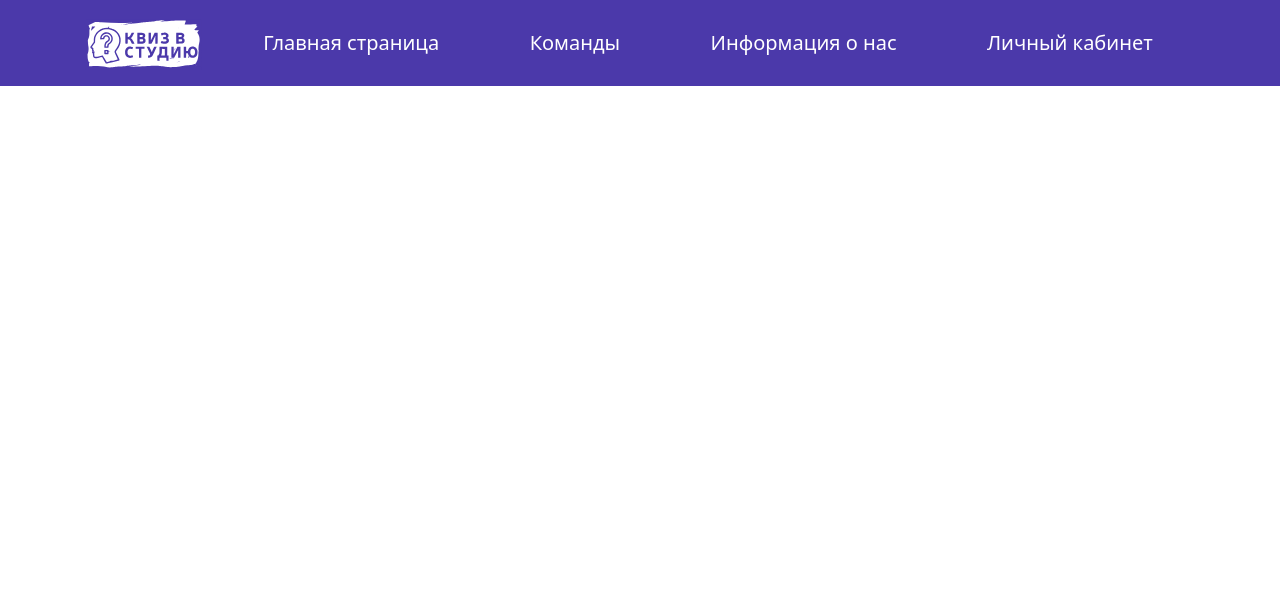
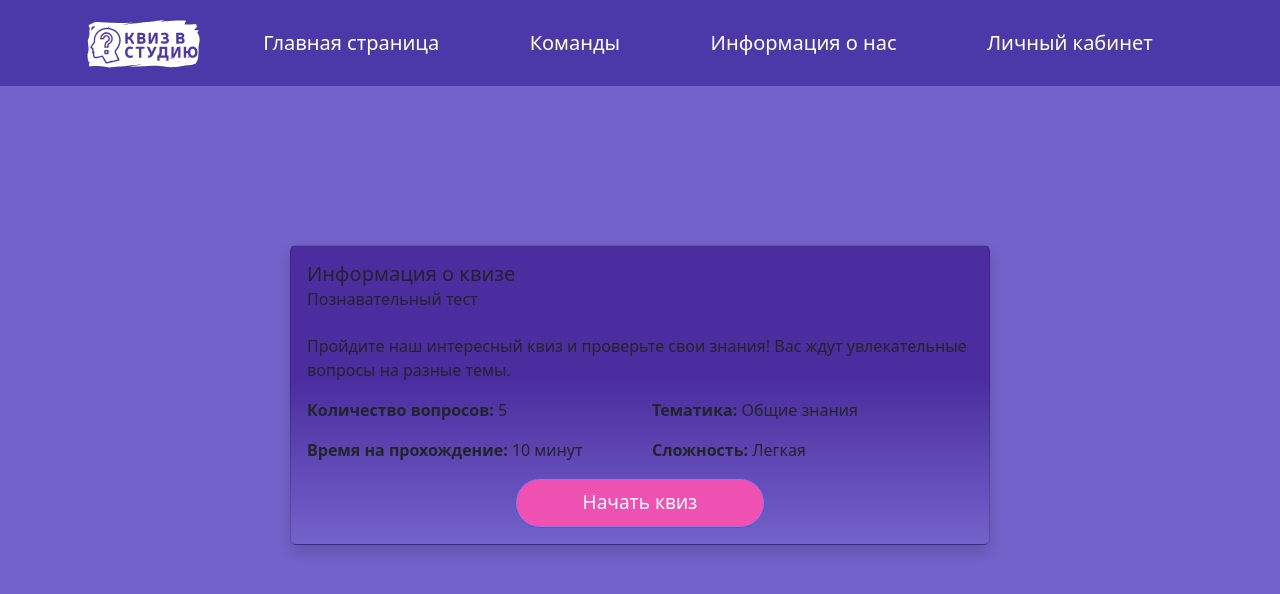
Before and after one commit to UkiMori2002/web_site-quiz, a React (Create React App) app: page /quiz_info in a window 1280 px wide. Shown: the top 594 px of the page. Built offline with nearby package versions, Linux system fonts and the light colour scheme.

Commit message:
add quiz info and LC

```diff
--- a/src/App.js
+++ b/src/App.js
@@ -5,6 +5,7 @@ import Team from './Pages/Team';
 import About_us from './Pages/About_us.js';
 import Personal_account from './Pages/Personal_account.js';
 import Choice_of_quiz from './Pages/Choice_of_quiz';
+import Quiz_info from './Pages/Quiz_info.js'
 import React from 'react';
 import { BrowserRouter as Router, Routes, Route } from 'react-router-dom';
 // import Footer from './Components/Footer';
@@ -16,10 +17,11 @@ function App() {
         <Router>
           <Header/>
           <Routes>
-            <Route path="/" element={<Choice_of_quiz />} />
+            <Route path="/" element={<Choice_of_quiz/>} />
             <Route path="/team" element={<Team/>}/>
             <Route path="/unformation_about_us" element={<About_us/>}/>
             <Route path="/personal_account" element={<Personal_account/>}/>
+            <Route path="/quiz_info" element={<Quiz_info/>} />
           </Routes>
         </Router>
       </div>
--- a/src/Pages/About_us.js
+++ b/src/Pages/About_us.js
@@ -1,12 +1,12 @@
 import React, { Component } from 'react'
-import {Container } from 'react-bootstrap'
+import { Container } from 'react-bootstrap'
 import gif from '../pictures/gif.gif';
 
-export default class Unformation_about_us extends Component {
+export default class extends Component {
   render() {
     return (
-      <div className='d-flex justify-content-center align-items-center row' style={{ height: '100vh' }}>
-        <Container className='row'>
+      <div className='d-flex justify-content-center align-items-center row' style={{ height: '98vh' }}>
+        <Container className='row' >
           <div className='col-md-6   col-12 offset-1'>
             <h1 className=' textBig'>Информация о нас</h1>
             <text className='textLitle'>Полное наименование: </text>
--- a/src/Pages/Choice_of_quiz.js
+++ b/src/Pages/Choice_of_quiz.js
@@ -9,7 +9,7 @@ import { Container, Row, Col, Form, Button } from 'react-bootstrap';
       e.preventDefault();
 
       if (quizCode === '1234') {
-        window.location.href = "/team";
+        window.location.href = "/quiz_info";
 
       } else {
         alert('К сожалению, мы не можем найти такой квиз. Попробуйте еще раз <3');
@@ -33,9 +33,7 @@ import { Container, Row, Col, Form, Button } from 'react-bootstrap';
                   className="rounded-pill "
                   style={{ width: 435 }}
                 />
-                <Button type="submit" className='button mx-auto mt-3'>
-                  Присоединиться
-                </Button>
+                <Button type="submit" className='button mx-auto mt-3'>Присоединиться</Button>
               </Form.Group>
             </Form>
           </Col>
--- a/src/Pages/Personal_account.js
+++ b/src/Pages/Personal_account.js
@@ -1,5 +1,5 @@
 import React, { Component } from 'react'
-import { Container, NavLink, NavbarCollapse, Nav } from 'react-bootstrap'
+import { Container} from 'react-bootstrap'
 import '../App.css'
 
 export default class Personal_account extends Component {
@@ -7,16 +7,11 @@ export default class Personal_account extends Component {
 
     return (
       <>
-        <Container className="footer">
-          <Container className="w-100 d-flex justify-content-around">
-            <NavbarCollapse id="responsive-navbar-nav ">
-              <Nav className="d-flex justify-content-end">
-                <NavLink href='/player'>Главная страница</NavLink>
-                <NavLink href='/personal_account'>О нас</NavLink>
-                <NavLink href='/personal_account'>О создателе</NavLink>
-              </Nav>
-            </NavbarCollapse>
-          </Container>
+        <Container className='d-flex justify-content-center align-items-center row' style={{ height: '100vh' }}>
+          <div  className='col-md-6   col-12 offset-1'>
+            <h1 className=' textBig'>На стадии разработки</h1>
+          <text className='textLitle'>Обещаю, к диплому все будет готово</text>
+          </div>
         </Container>
       </>
     )
--- /dev/null
+++ b/src/Pages/Quiz_info.js
@@ -0,0 +1,46 @@
+import React from 'react';
+import { Container, Row, Col, Card, Button } from 'react-bootstrap';
+import '../App.css'
+
+const QuizInfoPage = () => {
+  return (
+    <Container className='d-flex justify-content-center align-items-center ' style={{ height: '100vh' }}>
+      <Row>
+        <Col md={12} className='mx-auto'>
+          <Card className='form shadow '>
+            <Card.Body >
+              <Card.Title>Информация о квизе</Card.Title>
+              <Card.Subtitle className='mb-4'>Познавательный тест</Card.Subtitle>
+              <p>
+                Пройдите наш интересный квиз и проверьте свои знания! Вас ждут увлекательные вопросы на разные темы.
+              </p>
+              <Row>
+                <Col md={6}>
+                  <Card.Text>
+                    <strong>Количество вопросов:</strong> 5
+                  </Card.Text>
+                  <Card.Text>
+                    <strong>Время на прохождение:</strong> 10 минут
+                  </Card.Text>
+                </Col>
+                <Col md={6}>
+                  <Card.Text>
+                    <strong>Тематика:</strong> Общие знания
+                  </Card.Text>
+                  <Card.Text>
+                    <strong>Сложность:</strong> Легкая
+                  </Card.Text>
+                </Col>
+              </Row>
+              <div className='d-flex justify-content-center  mt-3'>
+                <Button className='button' href='/team'>Начать квиз</Button>
+              </div>
+            </Card.Body>
+          </Card>
+        </Col>
+      </Row>
+    </Container>
+  );
+};
+
+export default QuizInfoPage;
--- a/src/Pages/Team.js
+++ b/src/Pages/Team.js
@@ -1,6 +1,6 @@
 import React, { Component } from 'react'
 import '../App.css'
-import { CardGroup, CardDeck, Card, Button, Container, ListGroup, Body, Spacer, Table } from 'react-bootstrap';
+import {Card, Button, Container} from 'react-bootstrap';
 import team7 from '../pictures/team7.jpg';
 import team10 from '../pictures/Team10.jpg';
 import team4 from '../pictures/Team_Gai.jpg';
@@ -9,7 +9,8 @@ export default class Team extends Component {
   render() {
     return (
       <>
-        <Container className='mx-auto pad row g-4'>
+      <Container className='d-flex justify-content-center align-items-center  ' style={{ height: '100vh' }}>
+<Container className='mx-auto  row'>
           <h2 className='text-center'>Список команд</h2>
           <Container className='col-md-4'>
             <Card>
@@ -20,7 +21,7 @@ export default class Team extends Component {
                 className='logo-block-header img-fluid'
                 alt='Logo'
               />
-              <Card.Body>
+              <Card.Body  bg='pink'>
                 <Card.Title className='text-center' >Команда номер 7</Card.Title>
                 <Card.Text>
                   <h6>Капитан команды:</h6> Какаси Хатакэ
@@ -28,7 +29,7 @@ export default class Team extends Component {
                 </Card.Text>
               </Card.Body>
               <Card.Footer className="d-flex justify-content-center">
-                <Button variant="outline-primary" >Посмотреть команду</Button>
+                <Button className='button' >Посмотреть команду</Button>
               </Card.Footer>
             </Card>
           </Container>
@@ -50,7 +51,7 @@ export default class Team extends Component {
                 </Card.Text>
               </Card.Body>
               <Card.Footer className="d-flex justify-content-center">
-                <Button variant="outline-primary" >Посмотреть команду</Button>
+                <Button className='button' >Посмотреть команду</Button>
               </Card.Footer>
             </Card>
           </Container>
@@ -72,11 +73,13 @@ export default class Team extends Component {
                 </Card.Text>
               </Card.Body>
               <Card.Footer className="d-flex justify-content-center">
-                <Button variant="outline-primary" >Посмотреть команду</Button>
+                <Button className='button'>Посмотреть команду</Button>
               </Card.Footer>
             </Card>
           </Container>
         </Container >
+      </Container>
+
       </>
     )
   }
```
